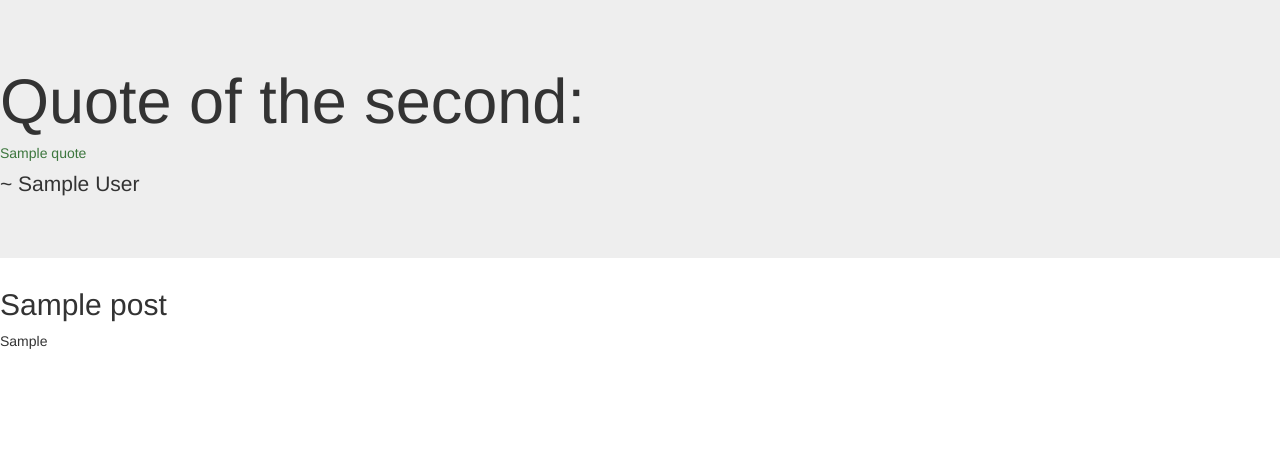
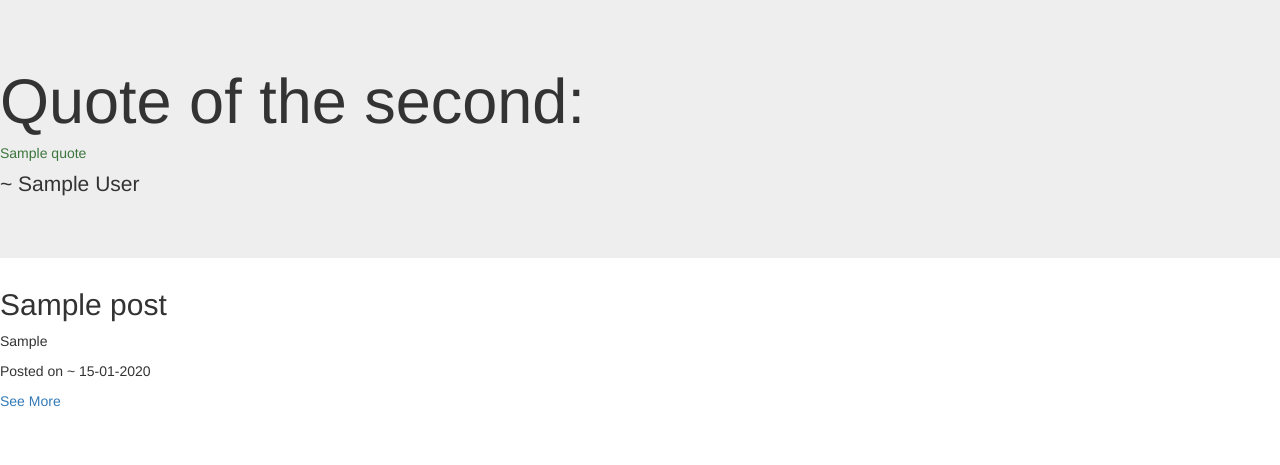
Before and after one commit to Derrick-Nyongesa/QwertyBlog, a Flask app: page / in a window 1280 px wide. Shown: the part 73-538 px from the top of the page. Run offline with Flask 2, Linux system fonts and the light colour scheme; tables that the repository leaves empty hold one stand-in row (values such as "Sample post"); a database or web service that is not in the repository returns one stand-in record (values such as "Sample title"); data that the repository does not hold is empty; some libraries are stand-ins or nearby versions.

Commit message:
added link to each post in the homepage

```diff
--- a/app/templates/macros.html
+++ b/app/templates/macros.html
@@ -11,5 +11,7 @@
 {% for post in posts%}
     <h2>{{post.title}}</h2>
     <p>{{post.post}}</p>
+    <p>Posted on ~ {{post.posted.strftime('%d-%m-%Y')}}</p>
+    <a href="/blog/{{post.id}}">See More</a>
 {% endfor%}
 {% endmacro %}
```
